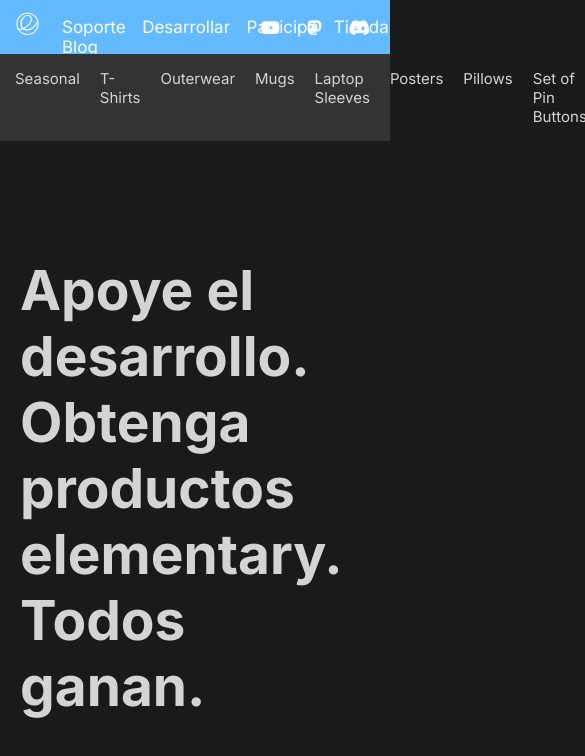
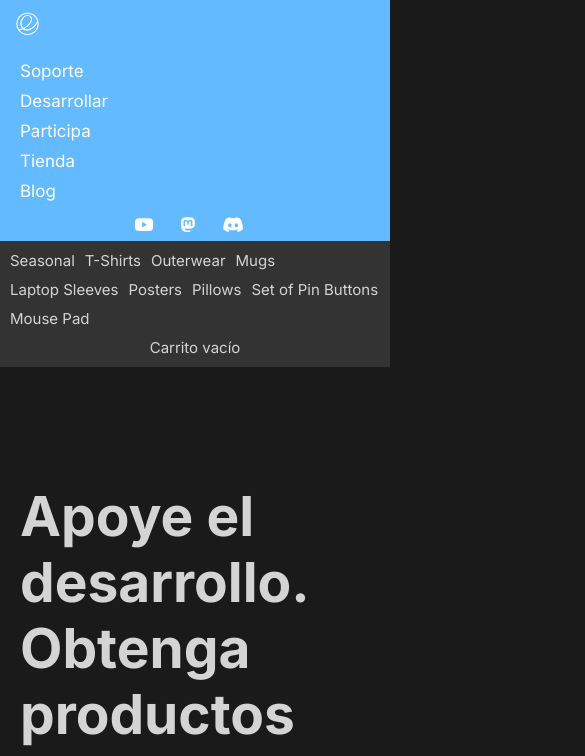
Before and after one commit to AlexanderTorresCortes/GACJ_elementaryOs, a plain HTML site: page Tienda.html in a window 390 px wide. Shown: the top 756 px of the page, 585 px wide, since content can reach past the window. Drawn offline with Linux system fonts and the light colour scheme.

Commit message:
agregue responsive a la barra

```diff
--- a/styles/tienda-styles.css
+++ b/styles/tienda-styles.css
@@ -978,3 +978,41 @@
         gap: 15px;
     }
 }
+@media (max-width: 768px) {
+    header nav {
+        flex-wrap: wrap;
+    }
+
+    .nav-links {
+        position: static;
+        width: 100%;
+        display: flex;
+        flex-direction: column;
+        gap: 10px;
+        margin-top: 15px;
+    }
+
+    .RedesSociales {
+        width: 100%;
+        justify-content: center;
+        margin-top: 15px;
+    }
+}
+@media (max-width: 768px) {
+    .navProductos {
+        flex-wrap: wrap;
+        gap: 10px;
+        font-size: 13px;
+    }
+
+    .barraDerecha {
+        margin-top: 10px;
+        width: 100%;
+        justify-content: center;
+    }
+}
+@media (max-width: 768px) {
+    header.Barra2 {
+        padding: 10px;
+    }
+}
```
